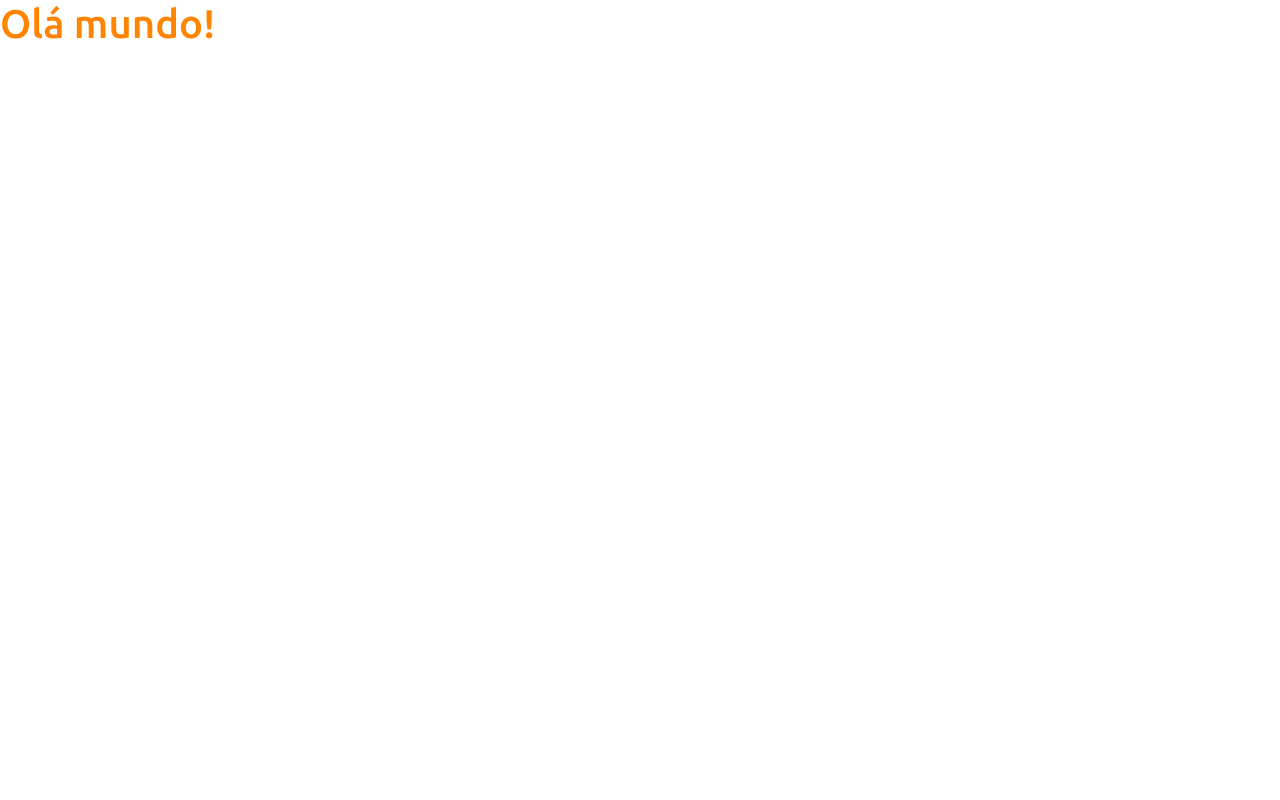
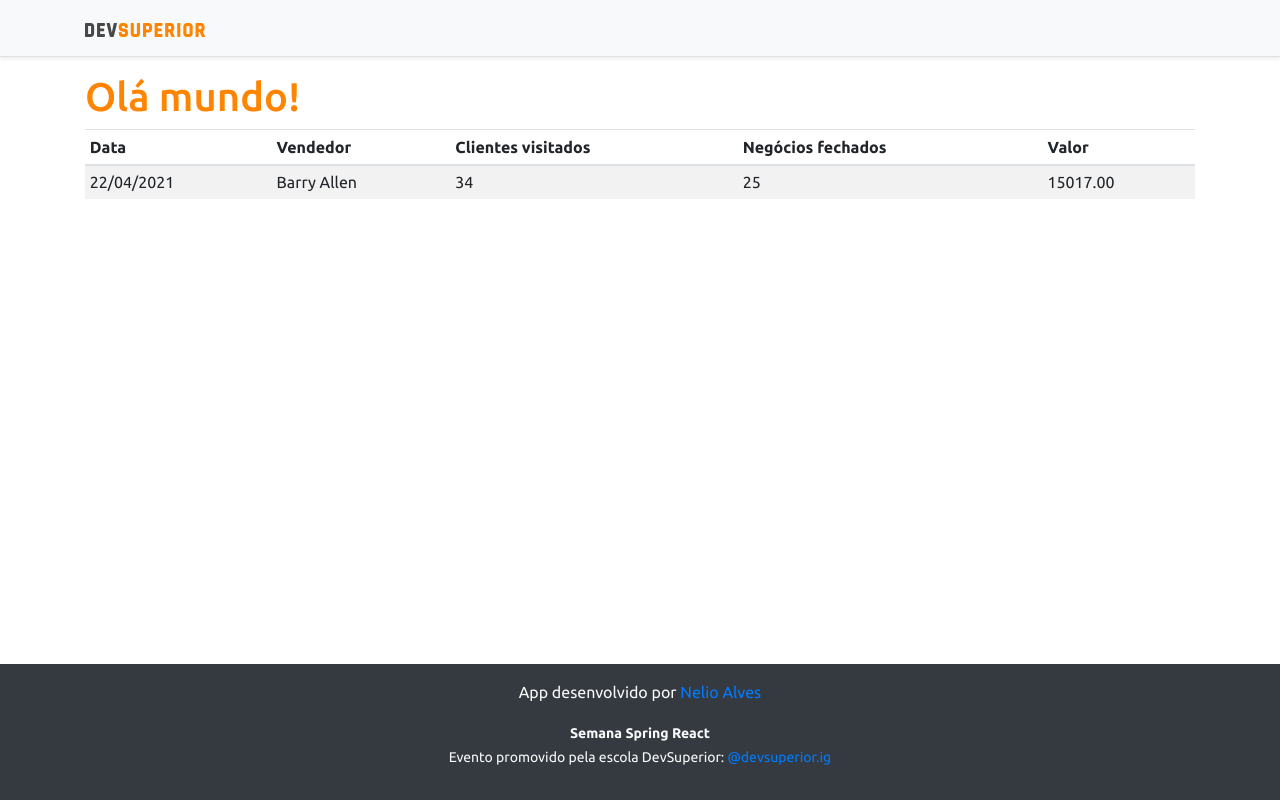
Before and after one commit to paulojssr/projeto-sds3, a React (Create React App) app in the folder frontend/: page / in a window 1280 px wide. Built offline with nearby package versions, Linux system fonts and the light colour scheme.

Commit message:
Basic static components

```diff
--- a/frontend/src/App.tsx
+++ b/frontend/src/App.tsx
@@ -1,9 +1,17 @@
+import NavBar from "components/NavBar";
+import Footer from "components/Footer";
+import DataTable from "components/DataTable";
 
 function App() {
   return (
-    <div>
-      <h1 className="text-primary">Olá mundo!</h1>
-    </div>
+  	<>
+	  	<NavBar />
+	    <div className="container">
+	      <h1 className="text-primary">Olá mundo!</h1>
+	      <DataTable />
+	    </div>
+	    <Footer />
+    </>
   );
 }
 
--- /dev/null
+++ b/frontend/src/components/DataTable/index.tsx
@@ -0,0 +1,28 @@
+function Footer() {
+  return (
+    <div className="table-responsive">
+	    <table className="table table-striped table-sm">
+	        <thead>
+	            <tr>
+	                <th>Data</th>
+	                <th>Vendedor</th>
+	                <th>Clientes visitados</th>
+	                <th>Negócios fechados</th>
+	                <th>Valor</th>
+	            </tr>
+	        </thead>
+	        <tbody>
+	            <tr>
+	                <td>22/04/2021</td>
+	                <td>Barry Allen</td>
+	                <td>34</td>
+	                <td>25</td>
+	                <td>15017.00</td>
+	            </tr>
+	        </tbody>
+	    </table>
+	</div>
+  );
+}
+
+export default Footer;
--- /dev/null
+++ b/frontend/src/components/Footer/index.tsx
@@ -0,0 +1,14 @@
+function Footer() {
+  return (
+    <footer className="footer mt-auto py-3 bg-dark">
+	  <div className="container">
+	    <p className="text-light">App desenvolvido por <a href="https://github.com/acenelio" target="_blank" rel="noreferrer">Nelio Alves</a></p>
+	    <p className="text-light"><small><strong>Semana Spring React</strong><br/>
+	      Evento promovido pela escola DevSuperior: <a href="https://instagram.com/devsuperior.ig" target="_blank" rel="noreferrer">@devsuperior.ig</a></small></p>
+	  </div>
+	</footer>
+
+  );
+}
+
+export default Footer;
--- /dev/null
+++ b/frontend/src/components/NavBar/index.tsx
@@ -0,0 +1,15 @@
+import ImgDsDark from "assets/img/ds_dark.svg";
+
+function NavBar() {
+  return (
+    <div className="d-flex flex-column flex-md-row align-items-center p-3 px-md-4 mb-3 bg-light border-bottom shadow-sm">
+	  <div className="container">
+	    <nav className="my-2 my-md-0 mr-md-3">
+	      <img src={ImgDsDark} alt="DevSuperior" width="120" />
+	    </nav>
+	  </div>
+	</div>
+  );
+}
+
+export default NavBar;
```
Also changed, not shown: frontend/src/assets/img/ds_dark.svg (added).
